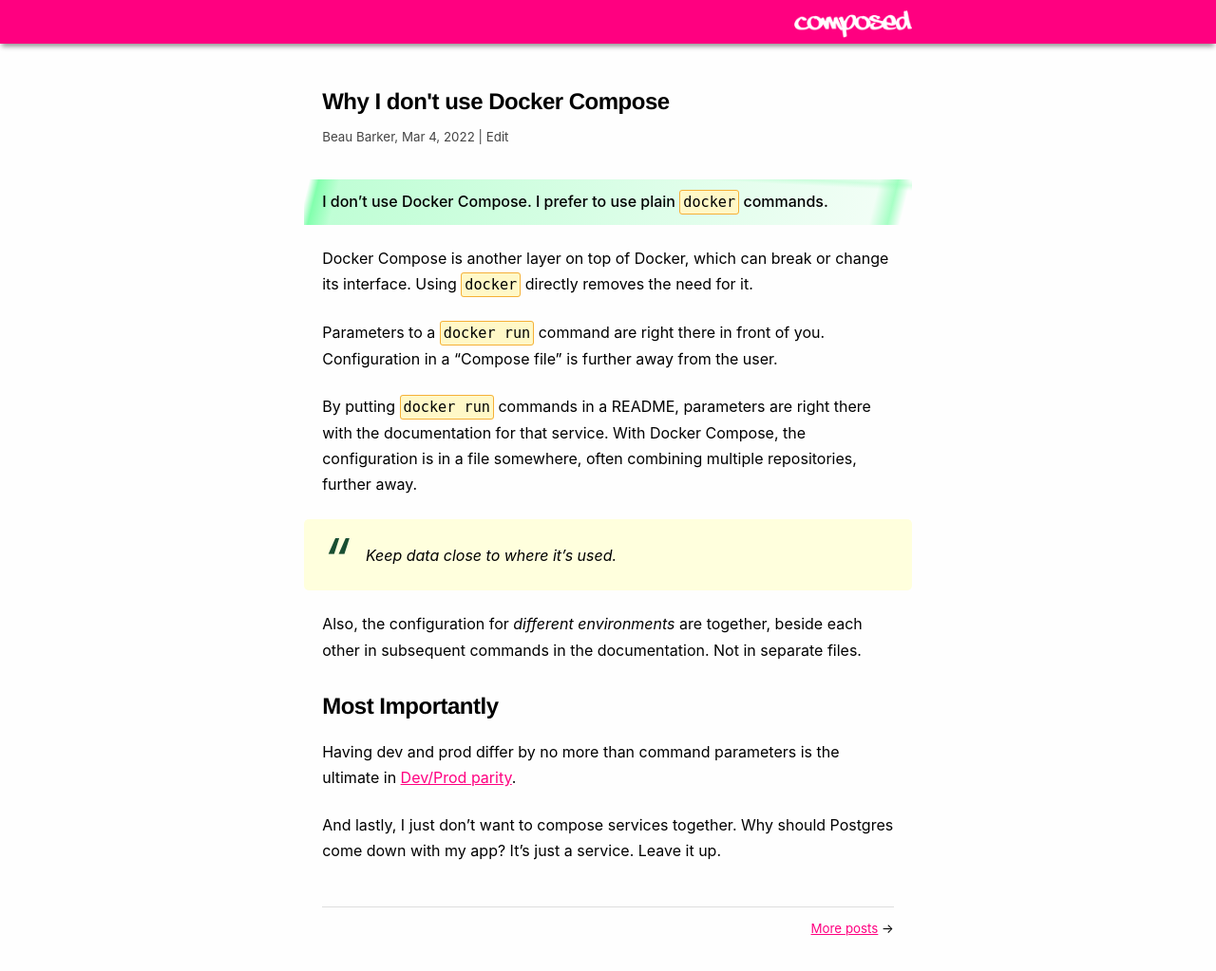
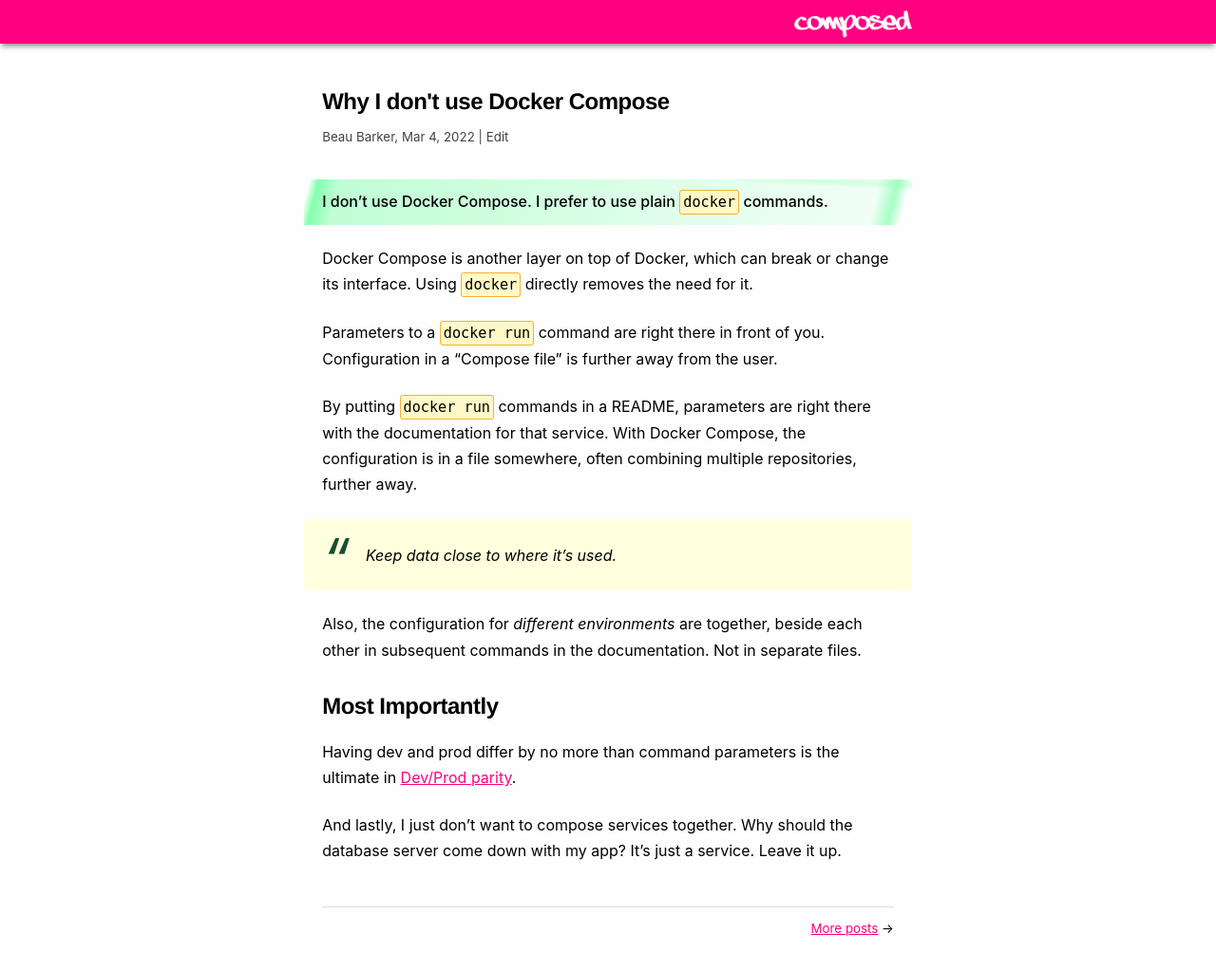
Before and after one commit to explodinglabs/explodinglabs.github.io, a Jekyll site: the page built from docs/_posts/2022-03-04-docker-compose.markdown, in a window 1280 px wide. Shown: the whole page at 95% size. Built offline with Jekyll 4.4.1, drawn with Linux system fonts in a browser that asks for light colours.

Commit message:
Update 2022-03-04-docker-compose.markdown

```diff
--- a/docs/_posts/2022-03-04-docker-compose.markdown
+++ b/docs/_posts/2022-03-04-docker-compose.markdown
@@ -28,4 +28,4 @@
 [Dev/Prod parity](https://12factor.net/dev-prod-parity).
 
 And lastly, I just don’t want to compose services together. Why should
-Postgres come down with my app? It's just a service. Leave it up.
+the database server come down with my app? It's just a service. Leave it up.
```
